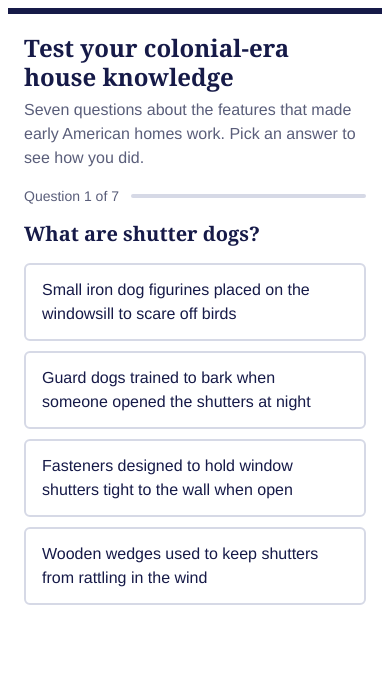
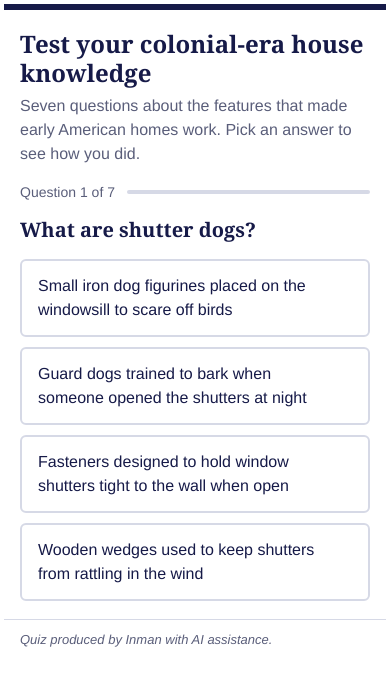
Before and after one commit to daniboo3914/Pilgrim-home-quiz, a plain HTML site: page index.html in a window 390 px wide. Drawn offline with Linux system fonts and the light colour scheme.

Commit message:
Add files via upload

```diff
--- a/index.html
+++ b/index.html
@@ -4,7 +4,7 @@
 <meta charset="utf-8">
 <meta name="viewport" content="width=device-width, initial-scale=1">
 <title>Test your colonial-era house knowledge | Inman</title>
-<style>html,body{margin:0;padding:0;background:#fff}body{padding:8px}</style>
+<style>html,body{margin:0;padding:0;background:#fff}body{padding:4px 4px 0}</style>
 </head>
 <body>
 <!-- Inman quiz: Test your colonial-era house knowledge
@@ -37,7 +37,7 @@
 .iq-head{padding:24px 24px 4px}
 .iq-title{font-family:Georgia,"Times New Roman",serif;font-size:28px;line-height:1.2;font-weight:700;margin:0 0 6px}
 .iq-dek{margin:0;color:var(--iq-muted);font-size:16px}
-.iq-body{padding:16px 24px 28px}
+.iq-body{padding:16px 24px 2px}
 .iq-meta{display:flex;align-items:center;gap:12px;margin:0 0 14px;font-size:14px;color:var(--iq-muted)}
 .iq-bar{flex:1;height:4px;background:var(--iq-line);border-radius:2px;overflow:hidden}
 .iq-bar span{display:block;height:100%;background:var(--iq-blue);transition:width .3s ease}
@@ -66,14 +66,16 @@
   border:0;border-radius:6px;padding:12px 22px;cursor:pointer;
 }
 .iq-btn:hover{background:var(--iq-blue)}
-.iq-result{text-align:center;padding:12px 0 4px}
+.iq-result{text-align:center;padding:12px 0 0}
 .iq-score{font-family:Georgia,"Times New Roman",serif;font-size:64px;line-height:1;font-weight:700;color:var(--iq-blue);margin:0}
 .iq-score small{font-size:28px;color:var(--iq-ink)}
 .iq-verdict{font-family:Georgia,"Times New Roman",serif;font-size:24px;font-weight:700;margin:14px 0 6px}
 .iq-msg{margin:0 auto 20px;max-width:46ch;color:var(--iq-ink)}
 .iq [hidden]{display:none !important}
+.iq-credit{margin:16px 0 0;padding:10px 24px 8px;font-size:13px;font-style:italic;color:var(--iq-muted);border-top:1px solid var(--iq-line)}
+@media (max-width:480px){.iq-credit{padding:10px 16px 8px}}
 @media (max-width:480px){
-  .iq-head{padding:20px 16px 4px}.iq-body{padding:12px 16px 24px}
+  .iq-head{padding:20px 16px 4px}.iq-body{padding:12px 16px 2px}
   .iq-title{font-size:24px}.iq-q{font-size:20px}
 }
 @media (prefers-reduced-motion:reduce){.iq *{transition:none !important}}
@@ -103,6 +105,7 @@
       <button type="button" class="iq-btn iq-again">Take the quiz again</button>
     </div>
   </div>
+  <p class="iq-credit">Quiz produced by Inman with AI assistance.</p>
 
 <script>
 (function(){
@@ -233,15 +236,23 @@
 </div>
 
 <script>
-/* Tells the WordPress page how tall the quiz is, so the iframe can resize without scrollbars */
+/* Auto-resize: reports the quiz's actual height to the page embedding it */
 (function(){
+  var quiz=document.getElementById("iq-colonial"),last=0;
   function send(){
-    var h=document.documentElement.scrollHeight;
-    parent.postMessage({inmanQuizHeight:h,quiz:"colonial-house"},"*");
+    var cs=getComputedStyle(document.body);
+    var h=Math.ceil(quiz.getBoundingClientRect().height+parseFloat(cs.paddingTop)+parseFloat(cs.paddingBottom));
+    if(h===last)return;
+    last=h;
+    parent.postMessage({quiz:"colonial-house",inmanQuizHeight:h},"*");
   }
-  if(window.ResizeObserver){new ResizeObserver(send).observe(document.body)}
+  if(window.ResizeObserver){new ResizeObserver(send).observe(quiz)}
   window.addEventListener("load",send);
-  document.addEventListener("click",function(){setTimeout(send,50)});
+  window.addEventListener("resize",function(){last=0;send()});
+  document.addEventListener("click",function(){setTimeout(send,30)});
+  window.addEventListener("message",function(e){
+    if(e.data&&e.data.quizRequestHeight==="colonial-house"){last=0;send()}
+  });
 })();
 </script>
 </body>
```
